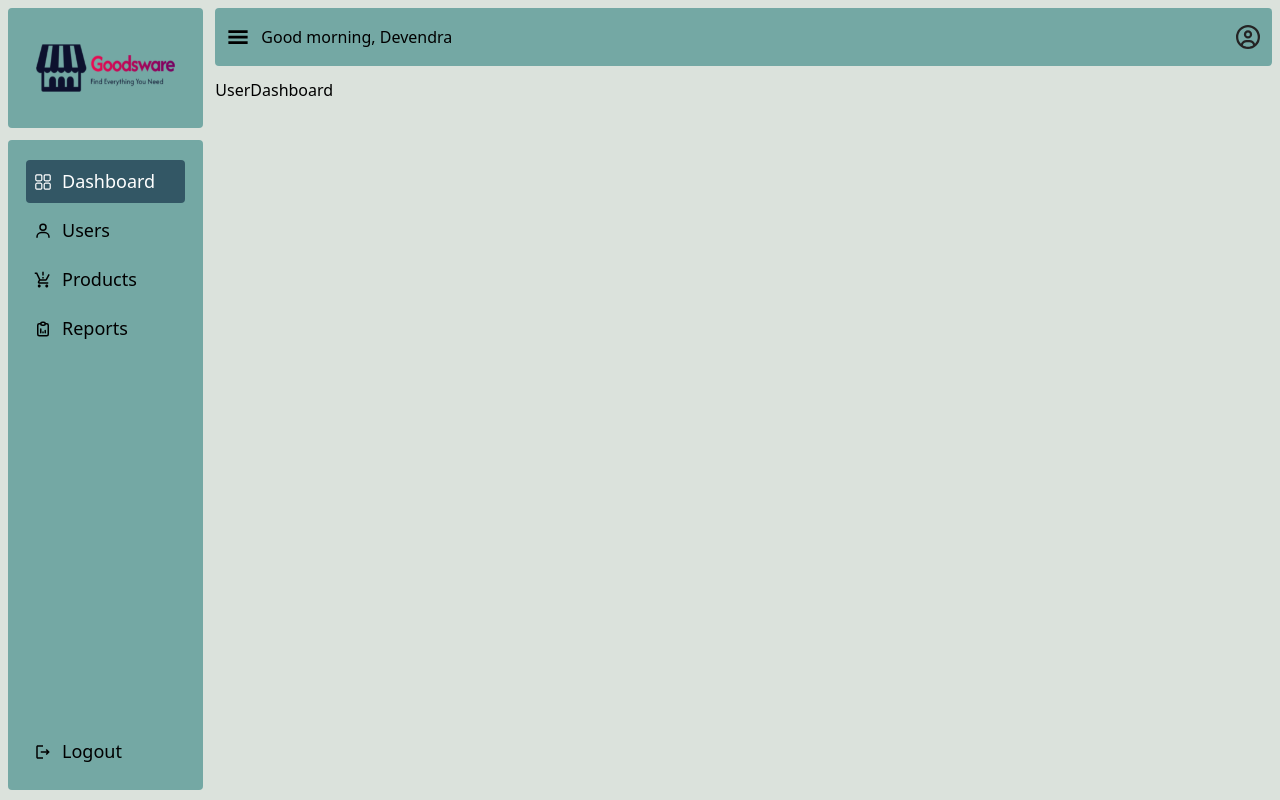
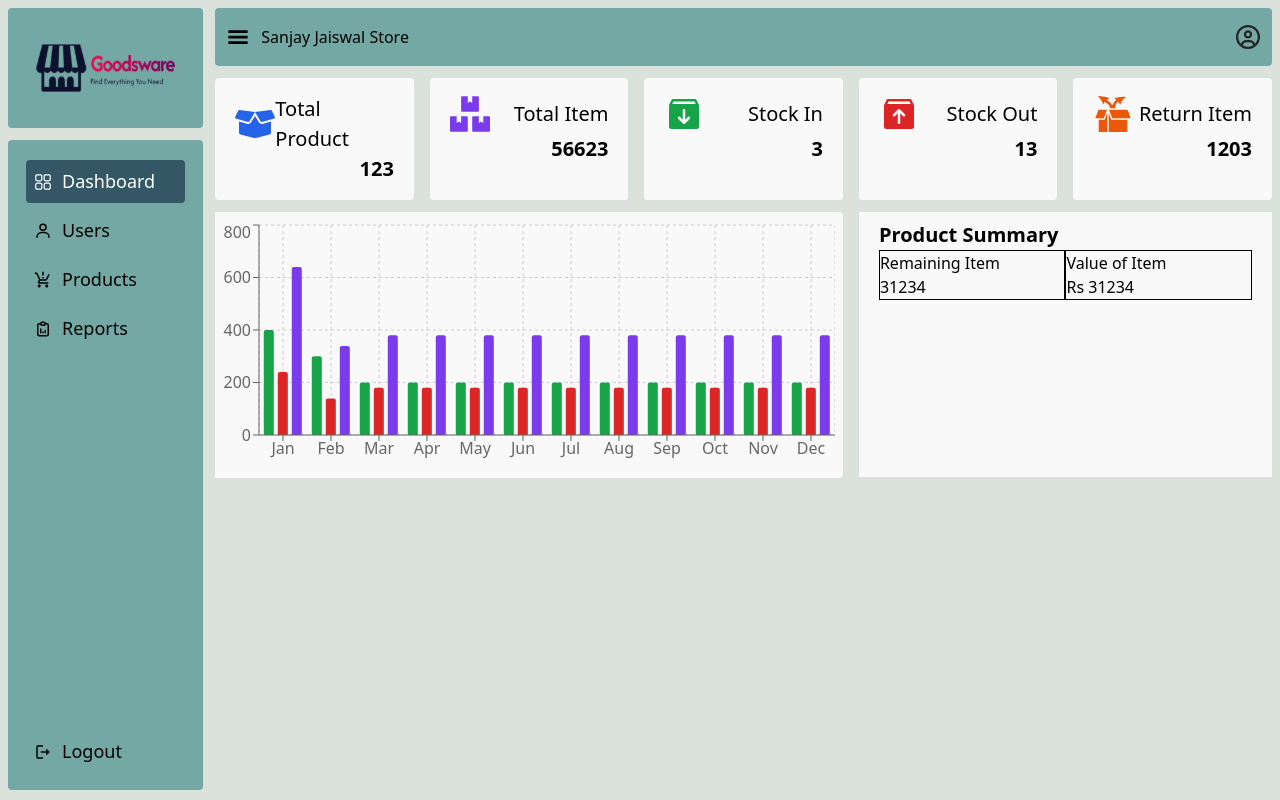
Before and after one commit to Devendrakr19/GoodsWare, a React (Vite) app: page /dashboard in a window 1280 px wide. Built offline with nearby package versions, Linux system fonts and the light colour scheme.

Commit message:
dashboard

```diff
--- a/package.json
+++ b/package.json
@@ -21,6 +21,7 @@
     "react-icons": "^5.5.0",
     "react-redux": "^9.2.0",
     "react-router-dom": "^7.11.0",
+    "recharts": "^3.6.0",
     "tailwindcss": "^4.1.18"
   },
   "devDependencies": {
--- a/src/component/layout/Header.jsx
+++ b/src/component/layout/Header.jsx
@@ -18,7 +18,7 @@ const Header = () => {
         <div className="bg-[#74a8a4] px-3 py-[17px] rounded flex justify-between items-center">
           <div className="flex items-center gap-3">
             <GiHamburgerMenu className="text-[22px] cursor-pointer hover:text-[white] transition delay-75" onClick={handleToggle}/>
-            Good morning, Devendra
+            <span className="text-[#000000]"> Sanjay Jaiswal Store</span>
           </div>
           <div className="">
             <FaRegCircleUser className="text-[24px] text-[#242323]"/>
--- a/src/component/layout/Layout.jsx
+++ b/src/component/layout/Layout.jsx
@@ -3,23 +3,41 @@ import Grid from "@mui/material/Grid";
 import Sidebar from "./Sidebar";
 import { Outlet } from "react-router-dom";
 import Header from "./Header";
-import {useSelector} from 'react-redux'
+import { useSelector } from "react-redux";
 const Layout = () => {
-    const isActiveSidebar = useSelector((state)=> state?.auth?.sidebarToggle)
-    console.log("isActiveSidebar", isActiveSidebar)
+  const isActiveSidebar = useSelector((state) => state?.auth?.sidebarToggle);
+  // console.log("isActiveSidebar", isActiveSidebar)
   return (
     <>
       <Grid container columnSpacing={1.5}>
-        <Grid item size={isActiveSidebar ? 0.7 : 2} className="transition delay-150">
+        <Grid
+          item
+          size={isActiveSidebar ? 0.7 : 2}
+          className="transition delay-150"
+          sx={{
+            transition: "all 0.4s ease-in-out",
+          }}
+        >
           <Sidebar />
         </Grid>
-        <Grid item size={isActiveSidebar ? 11.3 : 10} className="transition delay-150">
+        <Grid
+          item
+          size={isActiveSidebar ? 11.3 : 10}
+          className="transition delay-150"
+          sx={{
+            transition: "all 0.4s ease-in-out",
+          }}
+        >
           <Grid container rowSpacing={1.5}>
             <Grid item size={12}>
-             <Header/>
+              <Header />
             </Grid>
-            <Grid item size={12} className="pr-2 h-[calc(100vh-80px)] overflow-auto hide_scrollbar rounded">
-                <Outlet/>
+            <Grid
+              item
+              size={12}
+              className="pr-2 h-[calc(100vh-80px)] overflow-auto hide_scrollbar rounded"
+            >
+              <Outlet />
             </Grid>
           </Grid>
         </Grid>
--- /dev/null
+++ b/src/component/layout/dashboard/user-dashboard/ProductOverview.jsx
@@ -0,0 +1,43 @@
+import { BarChart, Bar, XAxis, YAxis, Tooltip, ResponsiveContainer, CartesianGrid } from "recharts";
+
+const data = [
+  { name: "Jan", stockIn: 400, stockOut: 240, totalItem:640 },
+  { name: "Feb", stockIn: 300, stockOut: 139, totalItem:339 },
+  { name: "Mar", stockIn: 200, stockOut: 180, totalItem:380 },
+  { name: "Apr", stockIn: 200, stockOut: 180, totalItem:380 },
+  { name: "May", stockIn: 200, stockOut: 180, totalItem:380 },
+  { name: "Jun", stockIn: 200, stockOut: 180, totalItem:380 },
+  { name: "Jul", stockIn: 200, stockOut: 180, totalItem:380 },
+  { name: "Aug", stockIn: 200, stockOut: 180, totalItem:380 },
+  { name: "Sep", stockIn: 200, stockOut: 180, totalItem:380 },
+  { name: "Oct", stockIn: 200, stockOut: 180, totalItem:380 },
+  { name: "Nov", stockIn: 200, stockOut: 180, totalItem:380 },
+  { name: "Dec", stockIn: 200, stockOut: 180, totalItem:380 },
+];
+
+
+const ProductOverview = () => {
+return (
+    <div className="bg-[#fdfdfdda] rounded p-2 -ml-6 overflow-hidden">
+    <ResponsiveContainer width="100%" height={250}>
+      <BarChart data={data}
+       margin={{
+        top: 5,
+        right: 0,
+        left: 0,
+        bottom: 5,
+      }}>
+        <CartesianGrid strokeDasharray="3 3" />
+        <XAxis dataKey="name" />
+        <YAxis />
+        <Tooltip />
+        <Bar dataKey="stockIn" fill="#16A34A" radius={[2, 2, 0, 0]}/>
+        <Bar dataKey="stockOut" fill="#DC2626" radius={[2, 2, 0, 0]}/>
+        <Bar dataKey="totalItem" fill="#7C3AED" radius={[2, 2, 0, 0]}/>
+      </BarChart>
+    </ResponsiveContainer>
+    </div>
+  );
+}
+
+export default ProductOverview
--- /dev/null
+++ b/src/component/layout/dashboard/user-dashboard/ProductSummary.jsx
@@ -0,0 +1,23 @@
+import React from 'react'
+
+const ProductSummary = () => {
+  return (
+    <>
+    <div className="bg-[#fdfdfdda] h-[265px] px-5 pt-2 pb-5">
+        <h1 className='text-[20px] font-semibold'>Product Summary</h1>
+        <div className="flex items-center">
+            <div className="flex flex-col border-[1px] w-[50%]">
+                <span>Remaining Item</span>
+                <span>31234</span>
+            </div>
+            <div className="flex flex-col  border-[1px] w-[50%]">
+                <span>Value of Item</span>
+                <span>Rs 31234</span>
+            </div>
+        </div>
+    </div>
+    </>
+  )
+}
+
+export default ProductSummary
--- a/src/component/pages/UserDashboard.jsx
+++ b/src/component/pages/UserDashboard.jsx
@@ -1,8 +1,44 @@
-import React from 'react'
+import { Grid } from '@mui/material'
+import { FaBoxOpen } from "react-icons/fa";
+import { PiBoxArrowUpFill, PiBoxArrowDownFill  } from "react-icons/pi";
+import { FaBoxes } from "react-icons/fa";
+import { MdStoreMallDirectory } from "react-icons/md";
+import { GiBoxUnpacking } from "react-icons/gi";
+import ProductOverview from '../layout/dashboard/user-dashboard/ProductOverview';
+import ProductSummary from '../layout/dashboard/user-dashboard/ProductSummary';
+const UserDashboard = () => {
 
-const UserDashboard = () => {
+  const productCount = [
+    {title:"Total Product", count:"123", icon:<FaBoxOpen className='text-[#2563EB]'/>},
+    {title:"Total Item", count:"56623", icon:<FaBoxes className='text-[#7C3AED]'/>},
+    {title:"Stock In", count:"3", icon:<PiBoxArrowDownFill className='text-[#16A34A]'/>},
+    {title:"Stock Out", count:"13", icon:<PiBoxArrowUpFill className='text-[#DC2626]'/>},
+    {title:"Return Item", count:"1203", icon:<GiBoxUnpacking className='text-[#EA580C]'/>},
+  ]
   return (
-    <div>UserDashboard</div>
+    <>
+      <Grid container columnSpacing={2} rowSpacing={1.5}>
+        {productCount.map((item, index)=>(
+          <Grid key={index} size={2.4} className="rounded px-5 py-4 bg-[#fdfdfdda]">
+              <div className="flex items-center justify-between text-[20px]">
+                <span className='text-[40px]'>
+                  {item?.icon}
+                </span>
+                {item?.title}
+              </div>
+              <span className='flex justify-end text-[20px] font-semibold'>{item?.count}</span>
+          </Grid>
+        ))}
+        <Grid size={7.2}>
+          <ProductOverview/>
+        </Grid>
+        <Grid size={4.8}>
+          <ProductSummary/>
+        </Grid>
+
+
+      </Grid>
+    </>
   )
 }
 
```
Also changed, not shown: 1 other file (tests, documents, lock files or other folders).
